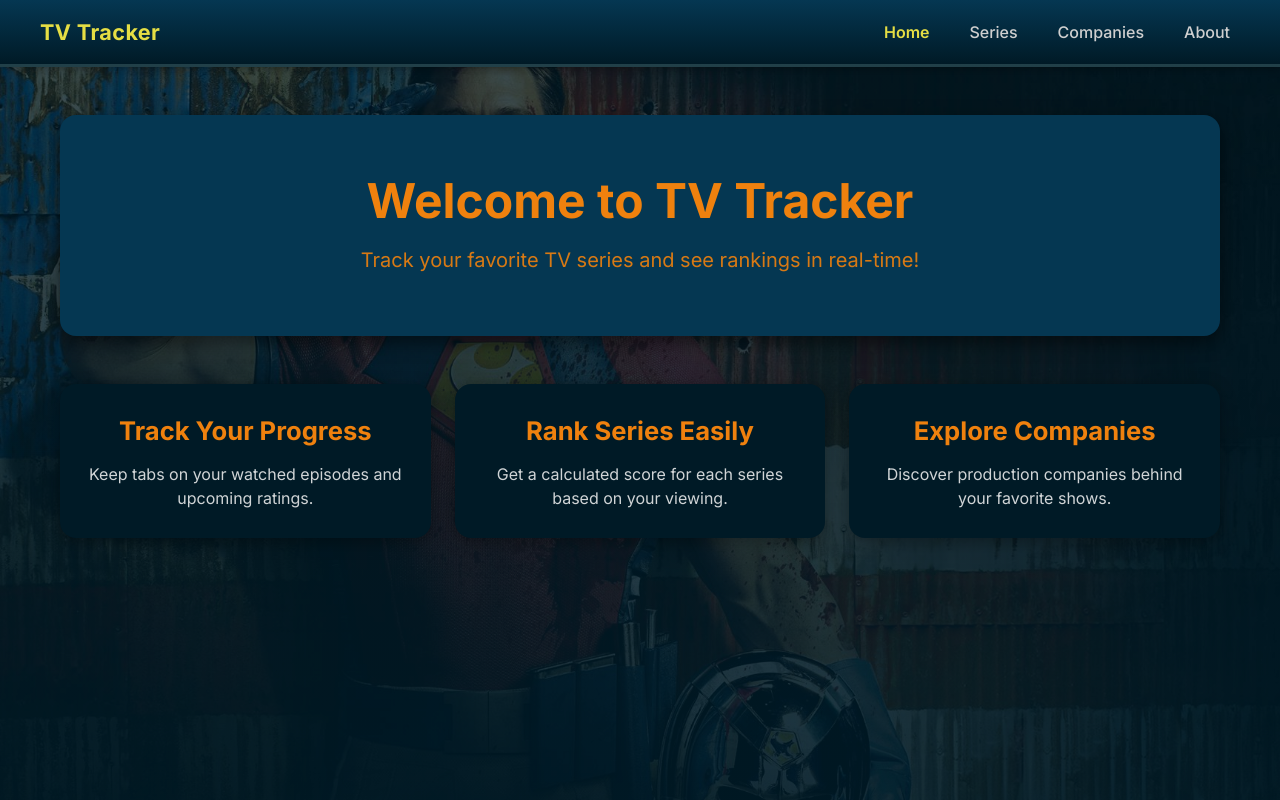
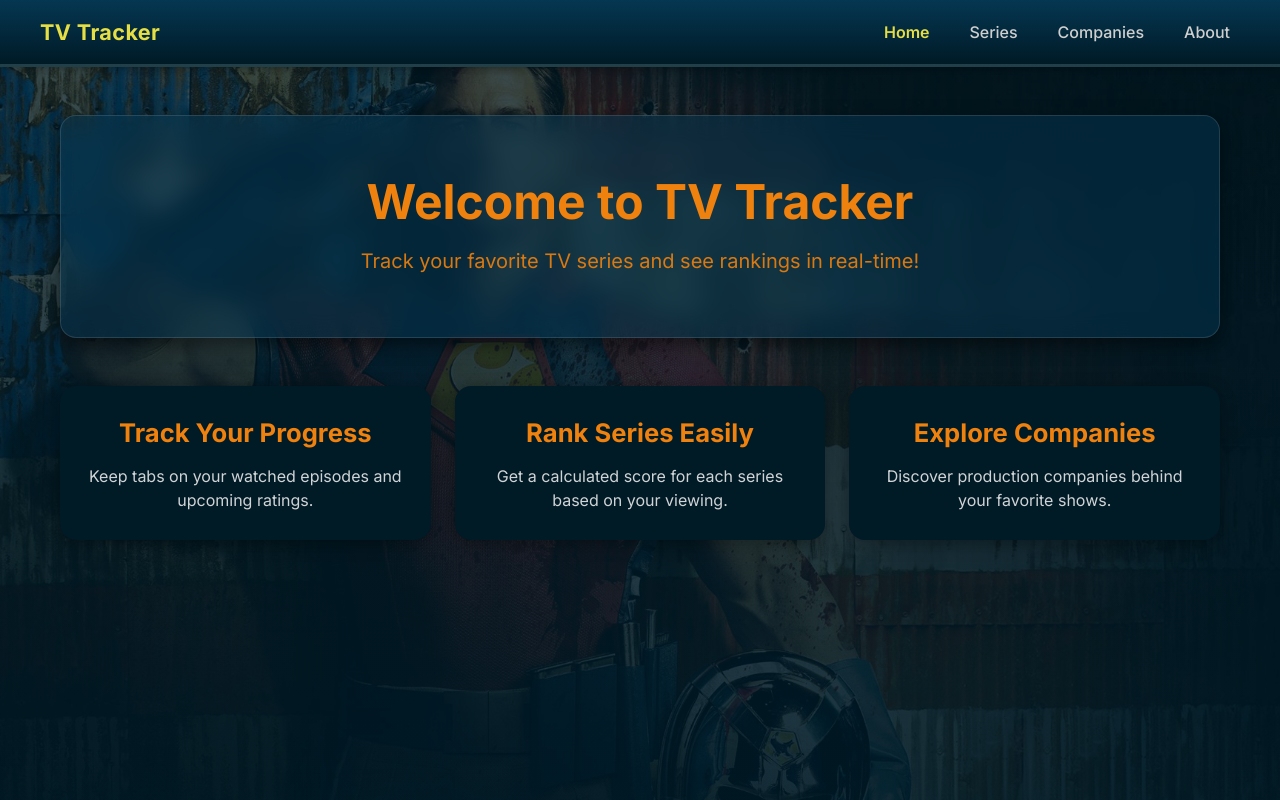
Before and after one commit to samsonmmathews/TV_Series_Tracker, a React (Vite) app in the folder tv-tracker/: page / in a window 1280 px wide. Built offline with nearby package versions, Linux system fonts and the light colour scheme.

Commit message:
Added backdrop filter effects

```diff
--- a/tv-tracker/src/components/SeriesCard/SeriesCard.css
+++ b/tv-tracker/src/components/SeriesCard/SeriesCard.css
@@ -1,6 +1,7 @@
 .series-card {
-    background: var(--prussian-blue);
+    background: rgba(5, 55, 82, 0.5);
     backdrop-filter: blur(12px);
+    -webkit-backdrop-filter: blur(12px);
     padding: 20px;
     border-radius: 16px;
     color: var(--text-light);
--- a/tv-tracker/src/pages/About/About.css
+++ b/tv-tracker/src/pages/About/About.css
@@ -6,12 +6,15 @@
 
 .about-hero {
     text-align: center;
-    background: var(--prussian-blue);
+    background: rgba(5, 55, 82, 0.5);
+    backdrop-filter: blur(12px);
+    -webkit-backdrop-filter: blur(12px);
     padding: 60px 20px;
     border-radius: 16px;
     box-shadow: 0 6px 18px rgba(0, 0, 0, 0.5);
     color: var(--tangerine);
     margin-bottom: 48px;
+    border: 1px solid rgba(255, 255, 255, 0.12);
 }
 
 .about-hero h1 {
--- a/tv-tracker/src/pages/Home/Home.css
+++ b/tv-tracker/src/pages/Home/Home.css
@@ -5,7 +5,7 @@
 	font-family: 'Inter', sans-serif;
 }
 
-.hero-section {
+/* .hero-section {
 	text-align: center;
 	padding: 60px 20px;
 	background: var(--prussian-blue);
@@ -13,6 +13,19 @@
 	box-shadow: 0 6px 18px rgba(0, 0, 0, 0.5);
 	color: var(--tangerine);
 	margin-bottom: 48px;
+} */
+
+.hero-section {
+	text-align: center;
+	padding: 60px 20px;
+	background: rgba(5, 55, 82, 0.5);
+	backdrop-filter: blur(12px);
+	-webkit-backdrop-filter: blur(12px);
+	border-radius: 16px;
+	box-shadow: 0 6px 18px rgba(0, 0, 0, 0.5);
+	color: var(--tangerine);
+	margin-bottom: 48px;
+	border: 1px solid rgba(255, 255, 255, 0.12);
 }
 
 .hero-section h1 {
```
